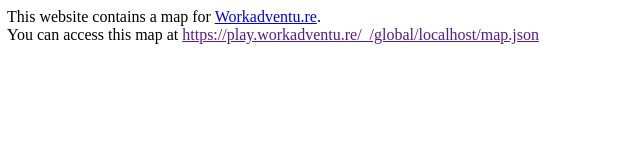
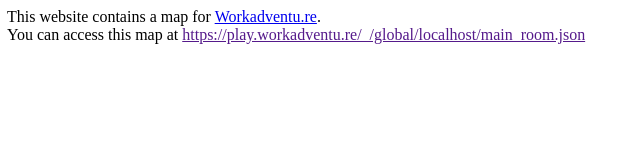
Before and after one commit to Maphias/girls_day_physik_2021, a plain HTML site: page index.html in a window 1280 px wide. Shown: the full height of the page, 1-641 px from the left. Drawn offline with Linux system fonts and the light colour scheme.

Commit message:
Deploying to gh-pages from master @ 38b2f07145aed48d8b58d36d110d28d88eea1e11 🚀

```diff
--- a/index.html
+++ b/index.html
@@ -6,7 +6,7 @@
                 if (path.endsWith('index.html')) {
                     path = path.substr(path, path.length - 'index.html'.length);
                 }
-                var url = 'https://play.workadventu.re/_/global/'+window.location.host+path+'map.json';
+                var url = 'https://play.workadventu.re/_/global/'+window.location.host+path+'main_room.json';
                 document.getElementById('mapLink').href = url;
                 document.getElementById('mapLink').innerText = url;
             };
```
Also changed, not shown: main_room.json (+1 -1 lines).
